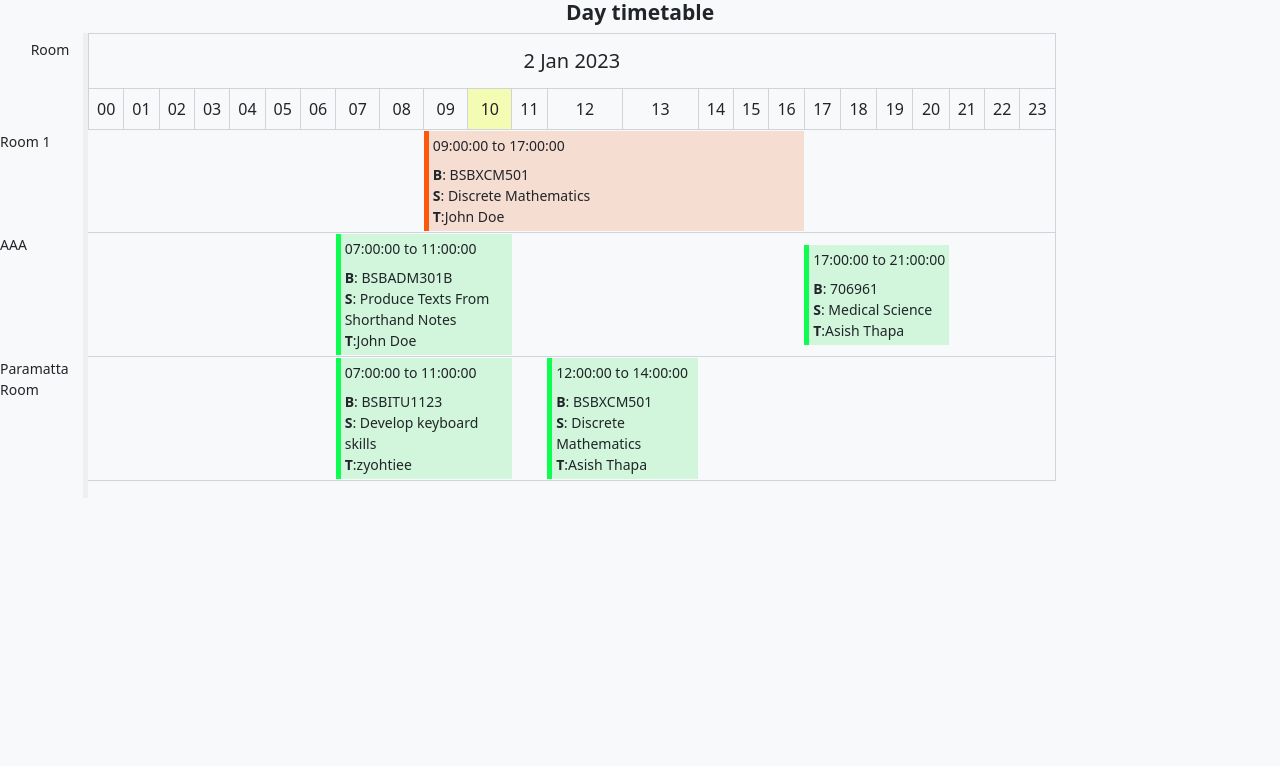
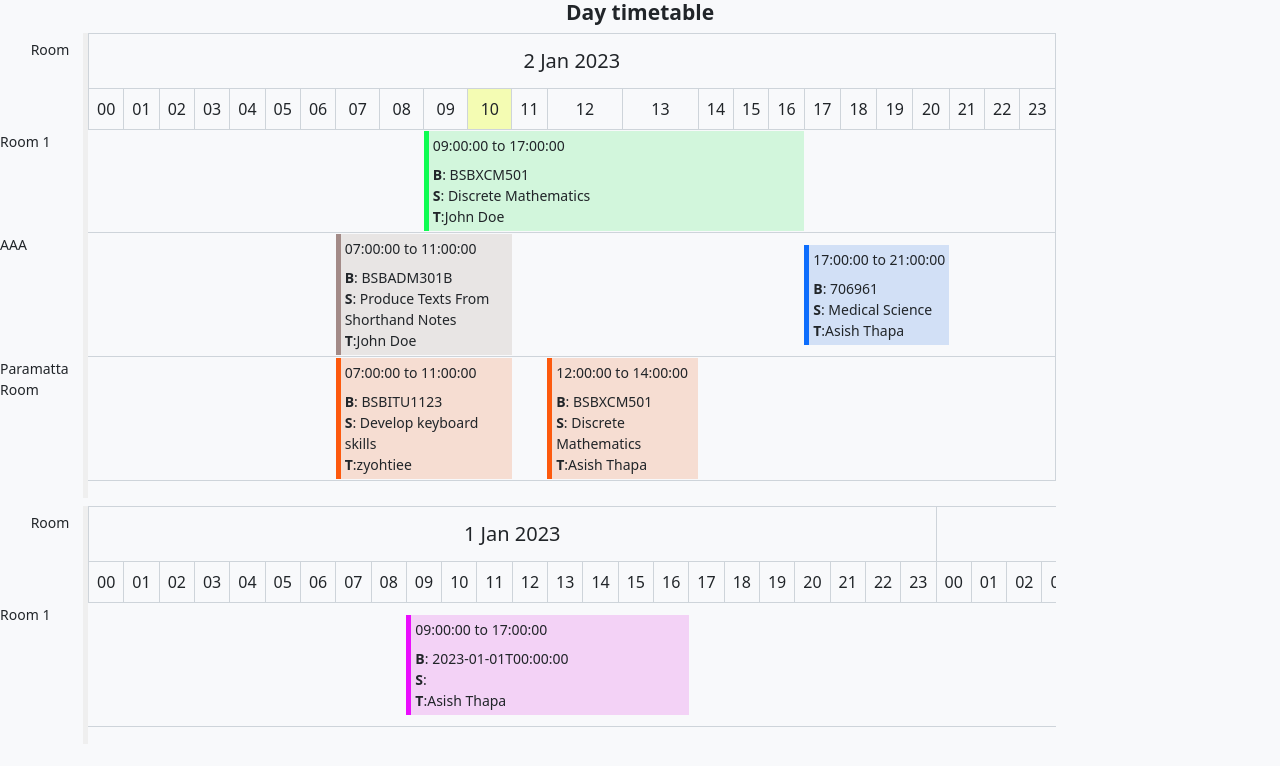
Before and after one commit to thepuskar/react-bootstrap-timetable, a React (Vite) app: page / in a window 1280 px wide. Shown: the top 766 px of the page. Built offline with nearby package versions, Linux system fonts and the light colour scheme.

Commit message:
generated mock data for week based table

```diff
--- a/src/App.tsx
+++ b/src/App.tsx
@@ -2,13 +2,14 @@ import "./App.css";
 import "bootstrap/dist/css/bootstrap.min.css";
 import "./assets/css/app.min.css";
 
-import { DayTable } from "./components";
+import { DayTable, WeeklyTable } from "./components";
 
 function App() {
   return (
     <div className="App">
       <h3>Day timetable</h3>
       <DayTable />
+      <WeeklyTable />
     </div>
   );
 }
--- a/src/components/event/EventCard.tsx
+++ b/src/components/event/EventCard.tsx
@@ -15,7 +15,7 @@ export const EventCard = ({ eventInfo, style }: IEventProps) => {
         </div>
         <div className="card-body p-1">
           <div className="card-text">
-            <strong>B</strong>: {eventInfo?.subjectCode}
+            <strong>B</strong>: {eventInfo?.subjectCode || eventInfo?.startDate}
             <br />
             <strong>S</strong>: {eventInfo?.subjectName}
             <br />
--- a/src/components/index.ts
+++ b/src/components/index.ts
@@ -1,2 +1,3 @@
 export * from "./head";
 export * from "./dayTable";
+export * from "./weeklyTable";
--- a/src/components/table/TableHead.tsx
+++ b/src/components/table/TableHead.tsx
@@ -3,7 +3,6 @@ import { ITableHeadDateProps } from "../../interface";
 
 export const TableHead = ({ date }: ITableHeadDateProps) => {
   const nthHours = getNthHours(date?.length);
-  const curerrentDate = new Date();
 
   return (
     <thead>
--- /dev/null
+++ b/src/components/weeklyTable/WeeklyTable.tsx
@@ -0,0 +1,84 @@
+import { getNthHours, formatDate, isEmpty } from "../../utils";
+import { useUuid } from "../../hooks";
+import { EventCard } from "../event";
+
+import { ITableHeadDateProps } from "../../interface";
+import { weeklyData } from "./data";
+import React from "react";
+
+export const WeeklyTable = () => {
+  return (
+    <div className="row mb-2">
+      <div className="col-md-10">
+        <div className="overflow-auto timetableouter">
+          <table className="table align-middle table-bordered timetable">
+            <TableHead date={weeklyData[0]?.day} />
+            <TableBody tableData={weeklyData[0]?.event} />
+          </table>
+        </div>
+      </div>
+    </div>
+  );
+};
+
+const TableHead = ({ date }: ITableHeadDateProps) => {
+  const nthHours = getNthHours(date?.length);
+
+  return (
+    <thead>
+      <tr className="date">
+        <th className="room">Room</th>
+        {date?.map((item: string) => (
+          <th colSpan={24} className="text-center" key={item}>
+            {formatDate(item)}
+          </th>
+        ))}
+      </tr>
+      <tr>
+        <th></th>
+        {nthHours?.map((hour, i) => (
+          <th key={hour + i} data-key={hour}>
+            {hour}
+          </th>
+        ))}
+      </tr>
+    </thead>
+  );
+};
+
+interface ITableHeadProps {
+  tableData: any[];
+}
+
+const TableBody = ({ tableData }: ITableHeadProps) => {
+  const uid = useUuid();
+
+  return (
+    <tbody>
+      {tableData?.map((event: any, i: number) => (
+        <tr key={uid + i}>
+          <td>{event?.roomName}</td>
+          {event?.data?.map((data: any, j: number) => {
+            return (
+              <React.Fragment key={uid + j}>
+                {isEmpty(data) ? (
+                  <td colSpan={24} />
+                ) : (
+                  <>
+                    {data?.map((event: any, i: any) => (
+                      <td colSpan={event?.colSpan} data-id={i} key={uid + i}>
+                        {event?.isEvent ? (
+                          <EventCard eventInfo={event} />
+                        ) : null}
+                      </td>
+                    ))}
+                  </>
+                )}
+              </React.Fragment>
+            );
+          })}
+        </tr>
+      ))}
+    </tbody>
+  );
+};
--- /dev/null
+++ b/src/components/weeklyTable/data.ts
@@ -0,0 +1,98 @@
+export const weeklyData = [
+  {
+    day: [
+      "2023-01-01T00:00:00",
+      "2023-01-02T00:00:00",
+      "2023-01-03T00:00:00",
+      "2023-01-04T00:00:00",
+      "2023-01-05T00:00:00",
+      "2023-01-06T00:00:00",
+      "2023-01-07T00:00:00",
+    ],
+    event: [
+      {
+        roomName: "Room 1",
+        data: [
+          [
+            {
+              colSpan: 9,
+              isEvent: false,
+            },
+            {
+              roomName: "Room 1",
+              startDate: "2023-01-01T00:00:00",
+              finishDate: "2023-01-01T00:00:00",
+              startTime: "09:00:00",
+              finishTime: "17:00:00",
+              colSpan: 8,
+              isEvent: true,
+              teacherName: "Asish Thapa",
+            },
+            {
+              colSpan: 7,
+              isEvent: false,
+            },
+          ],
+          [],
+          [
+            {
+              colSpan: 1,
+              isEvent: false,
+            },
+            {
+              roomName: "Room 1",
+              startDate: "2023-01-03T00:00:00",
+              finishDate: "2023-01-03T00:00:00",
+              startTime: "01:00:00",
+              finishTime: "07:00:00",
+              colSpan: 6,
+              isEvent: true,
+              teacherName: "Puskar Adhikari",
+            },
+            {
+              colSpan: 17,
+              isEvent: false,
+            },
+          ],
+          [],
+          [
+            {
+              colSpan: 10,
+              isEvent: false,
+            },
+            {
+              roomName: "Room 1",
+              startDate: "2023-01-05T00:00:00",
+              finishDate: "2023-01-05T00:00:00",
+              startTime: "10:00:00",
+              finishTime: "13:00:00",
+              colSpan: 3,
+              isEvent: true,
+              teacherName: "Sir Issac Newton",
+            },
+            {
+              colSpan: 6,
+              isEvent: false,
+            },
+            {
+              roomName: "Room 1",
+              startDate: "2023-01-05T00:00:00",
+              finishDate: "2023-01-05T00:00:00",
+              startTime: "19:00:00",
+              finishTime: "21:00:00",
+              colSpan: 2,
+              isEvent: true,
+              teacherName: "Asish Thapa",
+            },
+            {
+              colSpan: 3,
+              isEvent: false,
+            },
+          ],
+          [],
+          [],
+        ],
+      },
+    ],
+  },
+];
--- /dev/null
+++ b/src/components/weeklyTable/index.ts
@@ -0,0 +1 @@
+export * from "./WeeklyTable";
```
